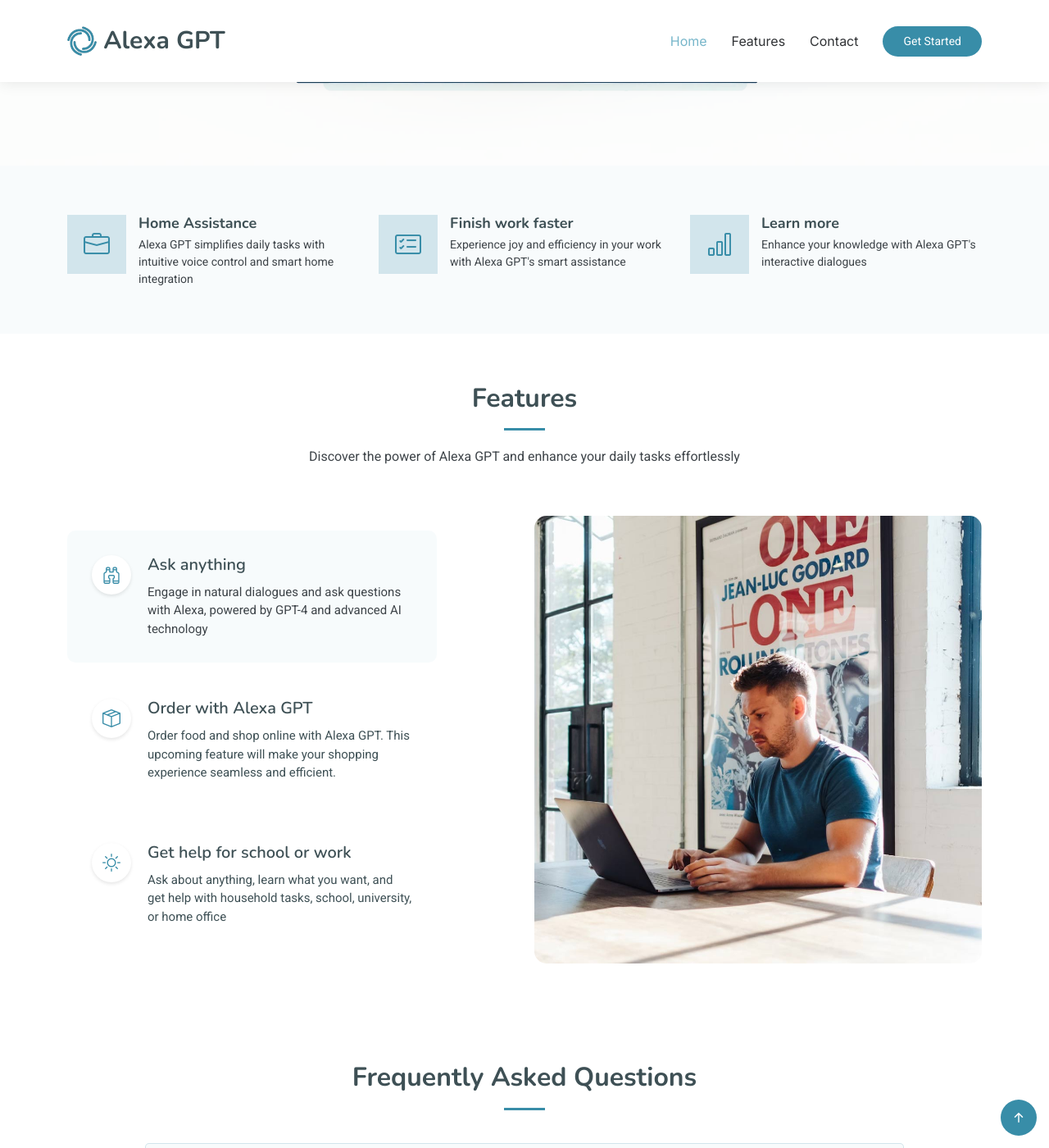
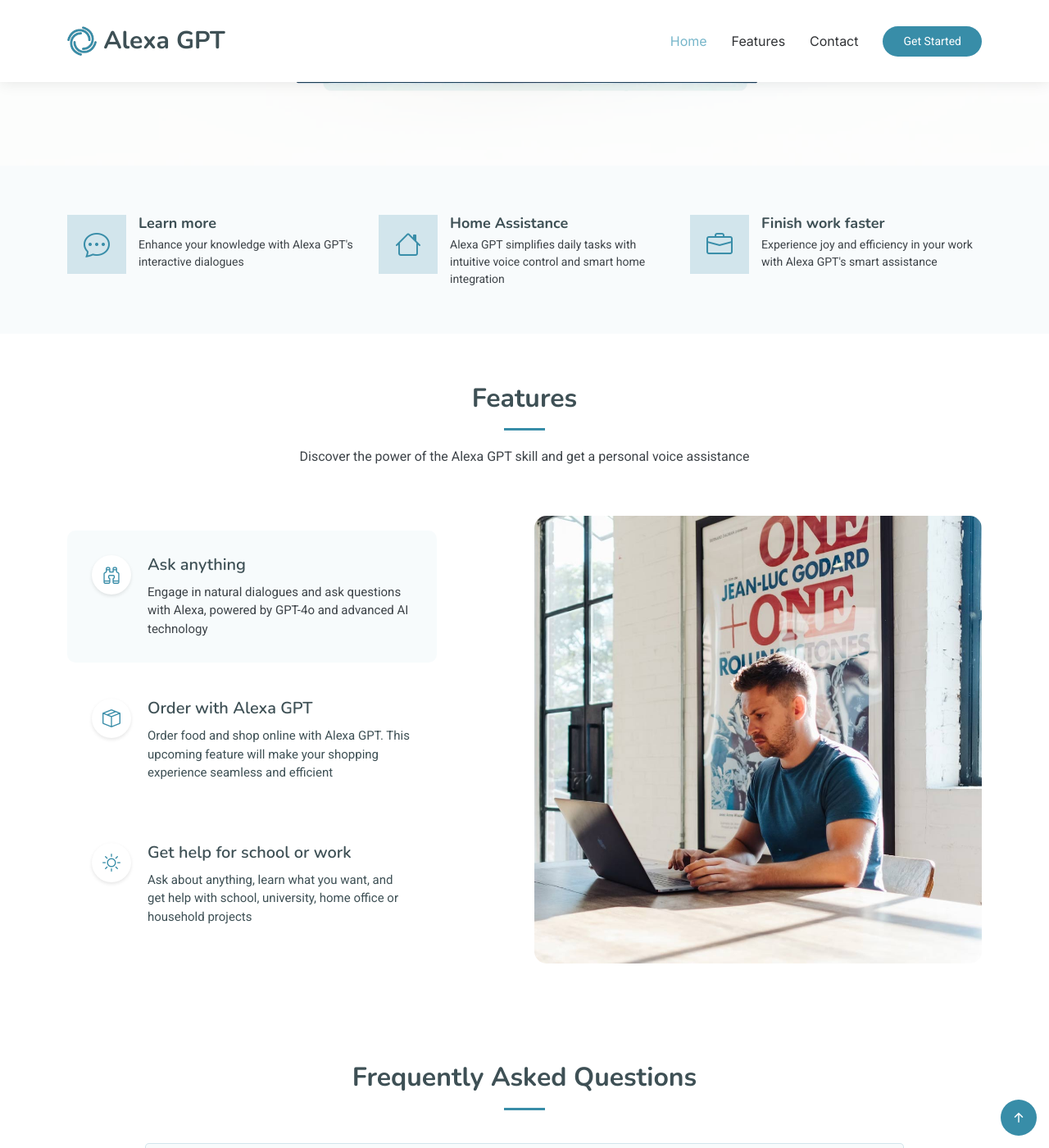
Before and after one commit to chrio-dev/voicegpt-website, a Jekyll site: the page built from index.markdown, in a window 1280 px wide and 1400 px high, scrolled down 782 px. Shown: the whole window at 82% size. Built offline with Jekyll 4.4.1, drawn with Linux system fonts in a browser that asks for light colours.

Commit message:
updated home

```diff
--- a/_layouts/index.html
+++ b/_layouts/index.html
@@ -109,9 +109,19 @@
 
         <div class="row gy-4">
 
+          <div class="col-xl-4 col-lg-6" data-aos="fade-up" data-aos-delay="300">
+            <div class="service-item d-flex">
+              <div class="icon flex-shrink-0"><i class="bi-chat-dots"></i></div>
+              <div>
+                <h4 class="title"><a href="#" class="stretched-link">Learn more</a></h4>
+                <p class="description">Enhance your knowledge with Alexa GPT's interactive dialogues</p>
+              </div>
+            </div>
+          </div><!-- End Service Item -->
+
           <div class="col-xl-4 col-lg-6" data-aos="fade-up" data-aos-delay="100">
             <div class="service-item d-flex">
-              <div class="icon flex-shrink-0"><i class="bi bi-briefcase"></i></div>
+              <div class="icon flex-shrink-0"><i class="bi-house"></i></div>
               <div>
                 <h4 class="title"><a href="#" class="stretched-link">Home Assistance</a></h4>
                 <p class="description">Alexa GPT simplifies daily tasks with intuitive voice control and smart home integration</p>
@@ -122,20 +132,10 @@
 
           <div class="col-xl-4 col-lg-6" data-aos="fade-up" data-aos-delay="200">
             <div class="service-item d-flex">
-              <div class="icon flex-shrink-0"><i class="bi bi-card-checklist"></i></div>
+              <div class="icon flex-shrink-0"><i class="bi bi-briefcase"></i></div>
               <div>
                 <h4 class="title"><a href="#" class="stretched-link">Finish work faster</a></h4>
                 <p class="description">Experience joy and efficiency in your work with Alexa GPT's smart assistance</p>
-              </div>
-            </div>
-          </div><!-- End Service Item -->
-
-          <div class="col-xl-4 col-lg-6" data-aos="fade-up" data-aos-delay="300">
-            <div class="service-item d-flex">
-              <div class="icon flex-shrink-0"><i class="bi bi-bar-chart"></i></div>
-              <div>
-                <h4 class="title"><a href="#" class="stretched-link">Learn more</a></h4>
-                <p class="description">Enhance your knowledge with Alexa GPT's interactive dialogues</p>
               </div>
             </div>
           </div><!-- End Service Item -->
@@ -198,7 +198,7 @@
       <!-- Section Title -->
       <div class="container section-title" data-aos="fade-up">
         <h2>Features</h2>
-        <p>Discover the power of Alexa GPT and enhance your daily tasks effortlessly</p>
+        <p>Discover the power of the Alexa GPT skill and get a personal voice assistance</p>
       </div><!-- End Section Title -->
 
       <div class="container">
@@ -213,7 +213,7 @@
                   <div>
                     <h4 class="d-none d-lg-block">Ask anything</h4>
                     <p>
-                        Engage in natural dialogues and ask questions with Alexa, powered by GPT-4 and advanced AI technology
+                        Engage in natural dialogues and ask questions with Alexa, powered by GPT-4o and advanced AI technology
                     </p>
                   </div>
                 </a>
@@ -224,7 +224,7 @@
                   <div>
                     <h4 class="d-none d-lg-block">Order with Alexa GPT</h4>
                     <p>
-                        Order food and shop online with Alexa GPT. This upcoming feature will make your shopping experience seamless and efficient.
+                        Order food and shop online with Alexa GPT. This upcoming feature will make your shopping experience seamless and efficient
                     </p>
                   </div>
                 </a>
@@ -235,7 +235,7 @@
                   <div>
                     <h4 class="d-none d-lg-block">Get help for school or work</h4>
                     <p>
-                        Ask about anything, learn what you want, and get help with household tasks, school, university, or home office
+                        Ask about anything, learn what you want, and get help with school, university, home office or household projects
                     </p>
                   </div>
                 </a>
@@ -249,15 +249,15 @@
             <div class="tab-content" data-aos="fade-up" data-aos-delay="200">
 
               <div class="tab-pane fade active show" id="features-tab-1">
-                <img src="assets/img/tabs-1.jpg" alt="" class="img-fluid">
+                <img src="assets/img/tabs-3.jpg" alt="" class="img-fluid">
               </div><!-- End Tab Content Item -->
 
               <div class="tab-pane fade" id="features-tab-2">
-                <img src="assets/img/tabs-2.jpg" alt="" class="img-fluid">
+                <img src="assets/img/tabs-2n.jpg" alt="" class="img-fluid">
               </div><!-- End Tab Content Item -->
 
               <div class="tab-pane fade" id="features-tab-3">
-                <img src="assets/img/tabs-3.jpg" alt="" class="img-fluid">
+                <img src="assets/img/tabs-1.1n.jpg" alt="" class="img-fluid">
               </div><!-- End Tab Content Item -->
             </div>
 
@@ -304,7 +304,7 @@
               <div class="faq-item">
                 <h3>What are the benefits of using the Alexa GPT Amazon skill?</h3>
                 <div class="faq-content">
-                  <p>Eleifend mi in nulla posuere sollicitudin aliquam ultrices sagittis orci. Faucibus pulvinar elementum integer enim. Sem nulla pharetra diam sit amet nisl suscipit. Rutrum tellus pellentesque eu tincidunt. Lectus urna duis convallis convallis tellus. Urna molestie at elementum eu facilisis sed odio morbi quis</p>
+                  <p>The novel Alexa skill will turn all your Amazon voice devices such as Alexa into your personal assistance which is 24/7 available. Use the Alexa GPT skill to work on any of for projects and have lenghty and in-depth dialogues to get all your problems solved.</p>
                 </div>
                 <i class="faq-toggle bi bi-chevron-right"></i>
               </div><!-- End Faq item-->
@@ -312,7 +312,7 @@
               <div class="faq-item">
                 <h3>What other features does the Alexa GPT Amazon skill offer?</h3>
                 <div class="faq-content">
-                  <p>Dolor sit amet consectetur adipiscing elit pellentesque habitant morbi. Id interdum velit laoreet id donec ultrices. Fringilla phasellus faucibus scelerisque eleifend donec pretium. Est pellentesque elit ullamcorper dignissim. Mauris ultrices eros in cursus turpis massa tincidunt dui.</p>
+                  <p>Alex GPT Pro will offer you unlimited dialogues, GPT-4o and conversation export features. For our newest Alexa GPT Pro features please visit our blog post page.</p>
                 </div>
                 <i class="faq-toggle bi bi-chevron-right"></i>
               </div><!-- End Faq item-->
@@ -320,7 +320,7 @@
               <div class="faq-item">
                 <h3>What are the privacy and security measures for the Alexa GPT Amazon skill?</h3>
                 <div class="faq-content">
-                  <p>Molestie a iaculis at erat pellentesque adipiscing commodo. Dignissim suspendisse in est ante in. Nunc vel risus commodo viverra maecenas accumsan. Sit amet nisl suscipit adipiscing bibendum est. Purus gravida quis blandit turpis cursus in</p>
+                  <p>All your data remains secure. No personal data or conversations are store, uploaded or processes elsewhere.</p>
                 </div>
                 <i class="faq-toggle bi bi-chevron-right"></i>
               </div><!-- End Faq item-->
@@ -328,7 +328,7 @@
               <div class="faq-item">
                 <h3>What are the system requirements for using the Alexa GPT Amazon skill?</h3>
                 <div class="faq-content">
-                  <p>Enim ea facilis quaerat voluptas quidem et dolorem. Quis et consequatur non sed in suscipit sequi. Distinctio ipsam dolore et.</p>
+                  <p>To use the Amazon Alexa skill Alexa GPT you need any Alexa device or use it on your phone, window or MAC computer.</p>
                 </div>
                 <i class="faq-toggle bi bi-chevron-right"></i>
               </div><!-- End Faq item-->
@@ -463,7 +463,7 @@
             <div class="info-item d-flex flex-column justify-content-center align-items-center" data-aos="fade-up" data-aos-delay="300">
               <i class="bi bi-telephone"></i>
               <h3>Call Us</h3>
-              <p>+49 89 26204274</p>
+                <p><a href="tel:+498926204274">+49 89 26204274</a></p>
             </div>
           </div><!-- End Info Item -->
 
@@ -471,49 +471,20 @@
             <div class="info-item d-flex flex-column justify-content-center align-items-center" data-aos="fade-up" data-aos-delay="400">
               <i class="bi bi-envelope"></i>
               <h3>Email Us</h3>
-              <p>info@alexagpt.world</p>
+                <p><a href="mailto:info@alexagpt.world">info@alexagpt.world</a></p>
             </div>
           </div><!-- End Info Item -->
 
         </div>
 
         <div class="row gy-4 mt-1">
-          <div class="col-lg-6" data-aos="fade-up" data-aos-delay="300">
-            <iframe src="https://www.google.com/maps/embed?pb=!1m18!1m12!1m3!1d2662.053091176586!2d11.55808331565868!3d48.16237997922769!2m3!1f0!2f0!3f0!3m2!1i1024!2i768!4f13.1!3m3!1m2!1s0x479e74e4b6b6b6b7%3A0x6b6b6b6b6b6b6b6b!2sZittelstra%C3%9Fe%207%2C%2080796%20M%C3%BCnchen%2C%20Germany!5e0!3m2!1sen!2sus!4v1676961268712!5m2!1sen!2sus" frameborder="0" style="border:0; width: 100%; height: 400px;" allowfullscreen="" loading="lazy" referrerpolicy="no-referrer-when-downgrade"></iframe>
+          <div class="col-lg-6" data-aos="fade-up" data-aos-delay="200">
+            <iframe src="https://www.google.com/maps/embed?pb=!1m18!1m12!1m3!1d2662.053091176586!2d11.55808331565868!3d48.16237997922769!2m3!1f0!2f0!3f0!3m2!1i1024!2i768!4f13.1!3m3!1m2!1s0x479e74e4b6b6b6b7%3A0x6b6b6b6b6b6b6b!2sZittelstra%C3%9Fe%207%2C%2080796%20M%C3%BCnchen%2C%20Germany!5e0!3m2!1sen!2sus!4v1676961268712!5m2!1sen!2sus" frameborder="0" style="border:0; width: 100%; height: 300px;" allowfullscreen="" loading="lazy" referrerpolicy="no-referrer-when-downgrade"></iframe>
           </div><!-- End Google Maps -->
 
-          <div class="col-lg-6">
-            <form action="forms/contact.php" method="post" class="php-email-form" data-aos="fade-up" data-aos-delay="400">
-              <div class="row gy-4">
-
-                <div class="col-md-6">
-                  <input type="text" name="name" class="form-control" placeholder="Your Name" required="">
-                </div>
-
-                <div class="col-md-6 ">
-                  <input type="email" class="form-control" name="email" placeholder="Your Email" required="">
-                </div>
-
-                <div class="col-md-12">
-                  <input type="text" class="form-control" name="subject" placeholder="Subject" required="">
-                </div>
-
-                <div class="col-md-12">
-                  <textarea class="form-control" name="message" rows="6" placeholder="Message" required=""></textarea>
-                </div>
-
-                <div class="col-md-12 text-center">
-                  <div class="loading">Loading</div>
-                  <div class="error-message"></div>
-                  <div class="sent-message">Your message has been sent. Thank you!</div>
-
-                  <button type="submit">Send Message</button>
-                </div>
-
-              </div>
-            </form>
+          <div class="col-lg-6" data-aos="fade-up" data-aos-delay="200">
+            <iframe src="https://forms.office.com/Pages/ResponsePage.aspx?id=-PNyWP9Jx0GwSt9sSNMNW_plwmM0bRFJn62ASLBVuA5UNlZFNUZZSlNURko2UlQ1WERTNE9aUE84Ti4u&embed=true" frameborder="0" style="border:0; width: 100%; height: 300px;" max-width:100%; max-height:100vh" allowfullscreen webkitallowfullscreen mozallowfullscreen msallowfullscreen> </iframe>
           </div><!-- End Contact Form -->
-
         </div>
 
       </div>
```
Also changed, not shown: other parts of _layouts/index.html (+1 -1 lines).
